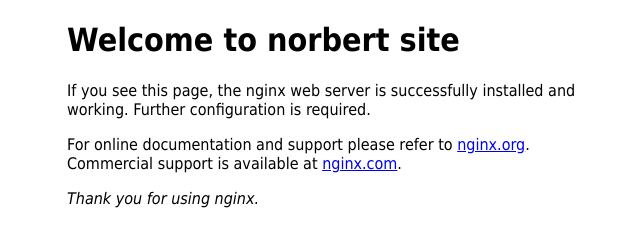
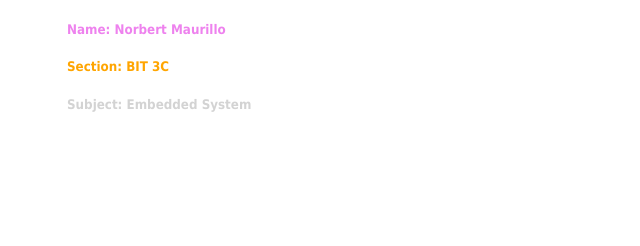
Before and after one commit to ebz2733/html, a plain HTML site: page index.html in a window 1280 px wide. Shown: the whole page, without its empty margins (293-933 px from the left). Drawn offline with Linux system fonts and the light colour scheme.

Commit message:
this is my first commit

```diff
--- a/index.html
+++ b/index.html
@@ -9,15 +9,9 @@ font-family: Tahoma, Verdana, Arial, sans-serif; }
 </style>
 </head>
 <body>
-<h1>Welcome to norbert site</h1>
-<p>If you see this page, the nginx web server is successfully installed and
-working. Further configuration is required.</p>
 
-<p>For online documentation and support please refer to
-<a href="http://nginx.org/">nginx.org</a>.<br/>
-Commercial support is available at
-<a href="http://nginx.com/">nginx.com</a>.</p>
-
-<p><em>Thank you for using nginx.</em></p>
+<h5 style="color:Violet;">Name: Norbert Maurillo</h5>
+<h5 style="color:Orange;">Section: BIT 3C</h5>
+<h5 style="color:LightGray;">Subject: Embedded System</h5>
 </body>
 </html>
```
